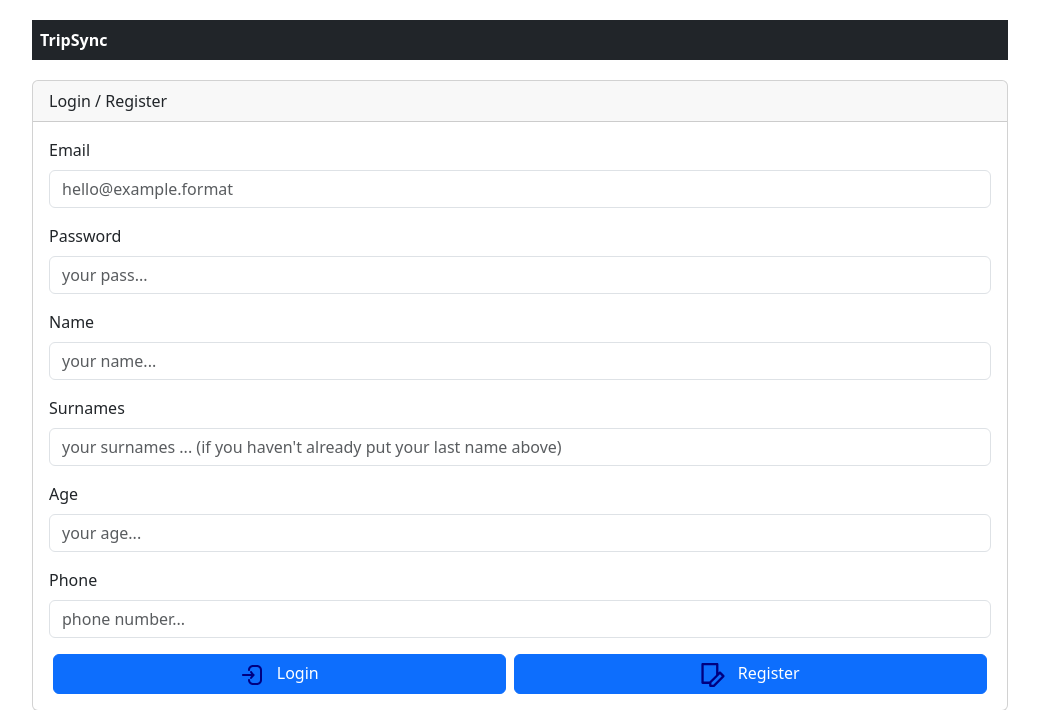
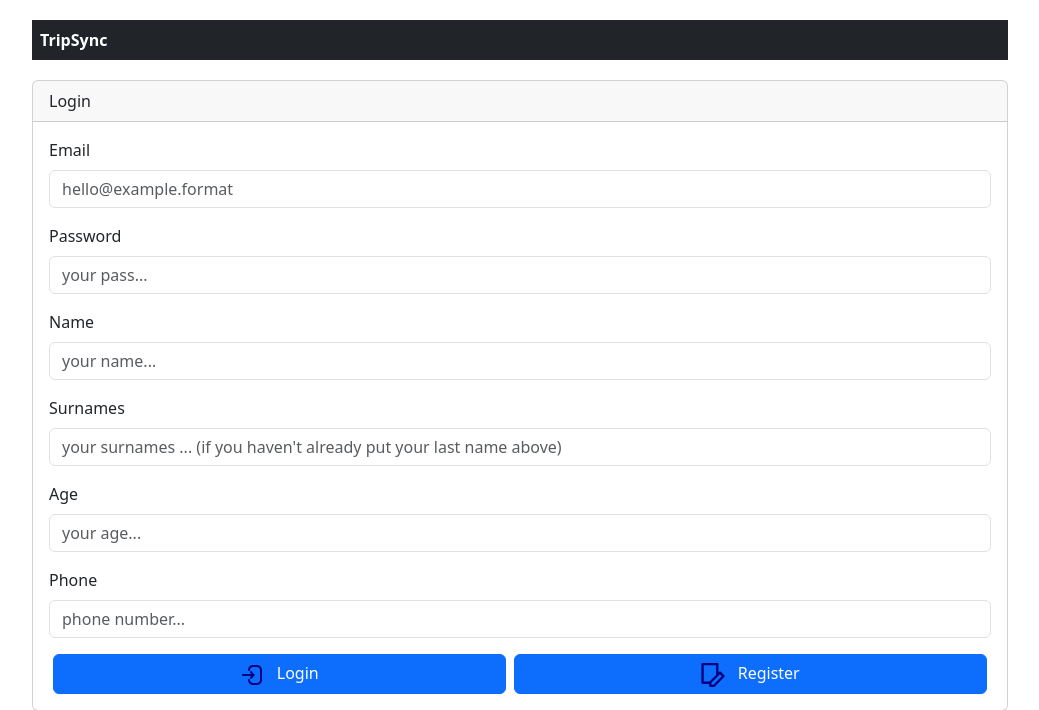
Before and after one commit to braiss13/TripSync, a Flask app: page / in a window 1280 px wide. Shown: the top 710 px of the page, without its empty margins (120-1159 px from the left). Run offline with Flask 3, Linux system fonts and the light colour scheme; parts of the project's set-up code (start-up, migrations or seed data) failed here and were passed over.

Commit message:
Trips Already

```diff
--- a/templates/index.html
+++ b/templates/index.html
@@ -27,7 +27,7 @@
 </div>
 {% else %}
 <div id="dvLogin" class="card" style="margin: 10px; max-width: 1000px; margin: 0 auto;">
-    <div class="card-header">Login / Register</div>
+    <div class="card-header">Login</div>
     <div class="card-body">
         <form id="frmLogin" name="frmLogin" action="/login" method="POST">
             <div class="mb-3">
@@ -70,17 +70,4 @@
     </div>
 </div>
 {% endif %}
-
-<div style="margin-top: 20px;">
-    {% set error_list = get_flashed_messages(with_categories=True) %}
-    {% if error_list %}
-        {% for category, message in error_list %}
-            <div class="alert alert-{{ 'success' if category == 'success' else 'danger' }} alert-dismissible fade show" role="alert" aria-label="error:">
-                {{ message }}
-                <button type="button" class="btn-close" data-bs-dismiss="alert" aria-label="Close"></button>
-            </div>
-        {% endfor %}
-    {% endif %}
-</div>
-
 {% endblock %}
--- a/templates/skeleton.html
+++ b/templates/skeleton.html
@@ -10,7 +10,7 @@
 
 <body style="padding: 20px;">
     <div class="container" style="max-width: 1000px;">
-        <div class="bg-dark text-white p-2 mb-3" style="margin: 0 auto;">
+        <div class="bg-dark text-white p-2 mb-3" style="max-width: 1000px; margin: 0 auto;">
             <div class="d-flex justify-content-between align-items-center">
                 <div><b>TripSync</b></div>
                 {% if usr %}
@@ -21,6 +21,18 @@
                     </div>
                 {% endif %}
             </div>
+        </div>
+
+        <div style="margin-top: 20px;">
+            {% set error_list = get_flashed_messages(with_categories=True) %}
+            {% if error_list %}
+                {% for category, message in error_list %}
+                    <div class="alert alert-{{ 'success' if category == 'success' else 'danger' }} alert-dismissible fade show" role="alert" aria-label="error:">
+                        {{ message }}
+                        <button type="button" class="btn-close" data-bs-dismiss="alert" aria-label="Close"></button>
+                    </div>
+                {% endfor %}
+            {% endif %}
         </div>
 
         <div style="margin-top: 20px;">
```
